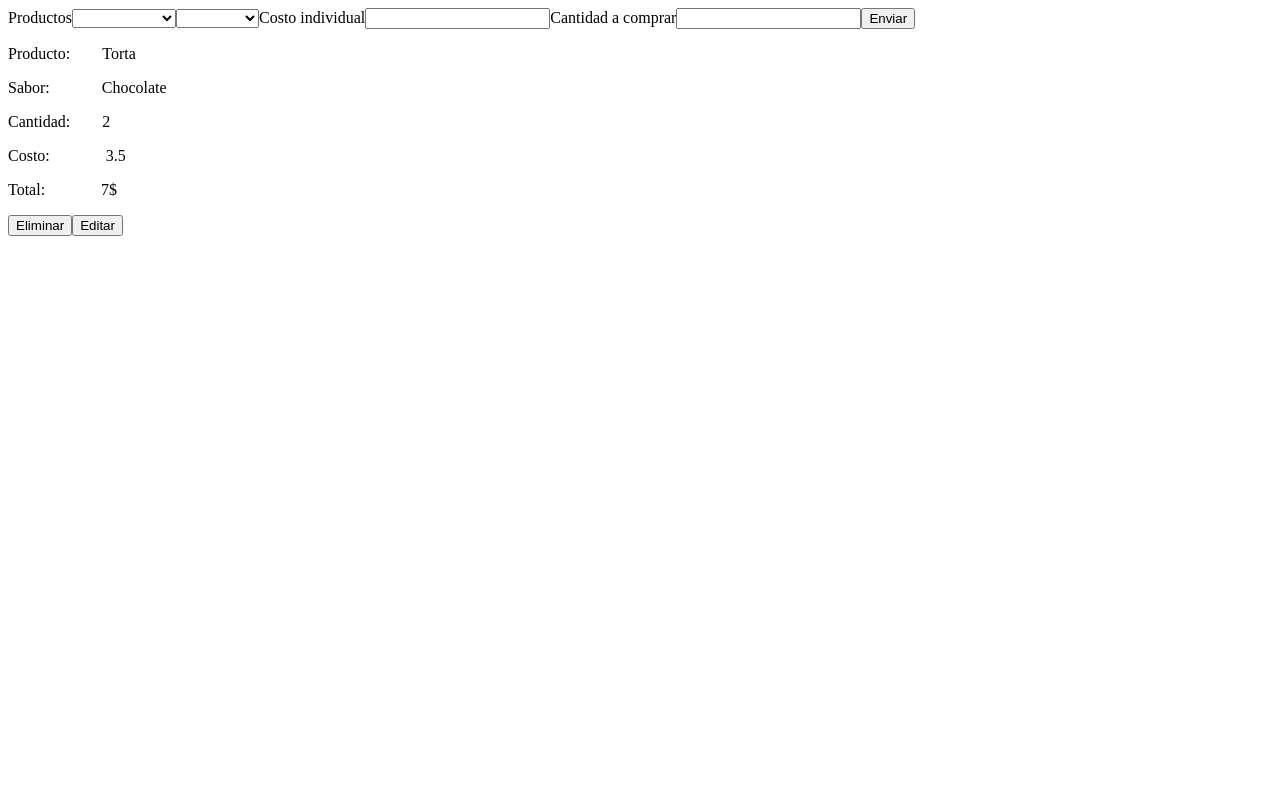
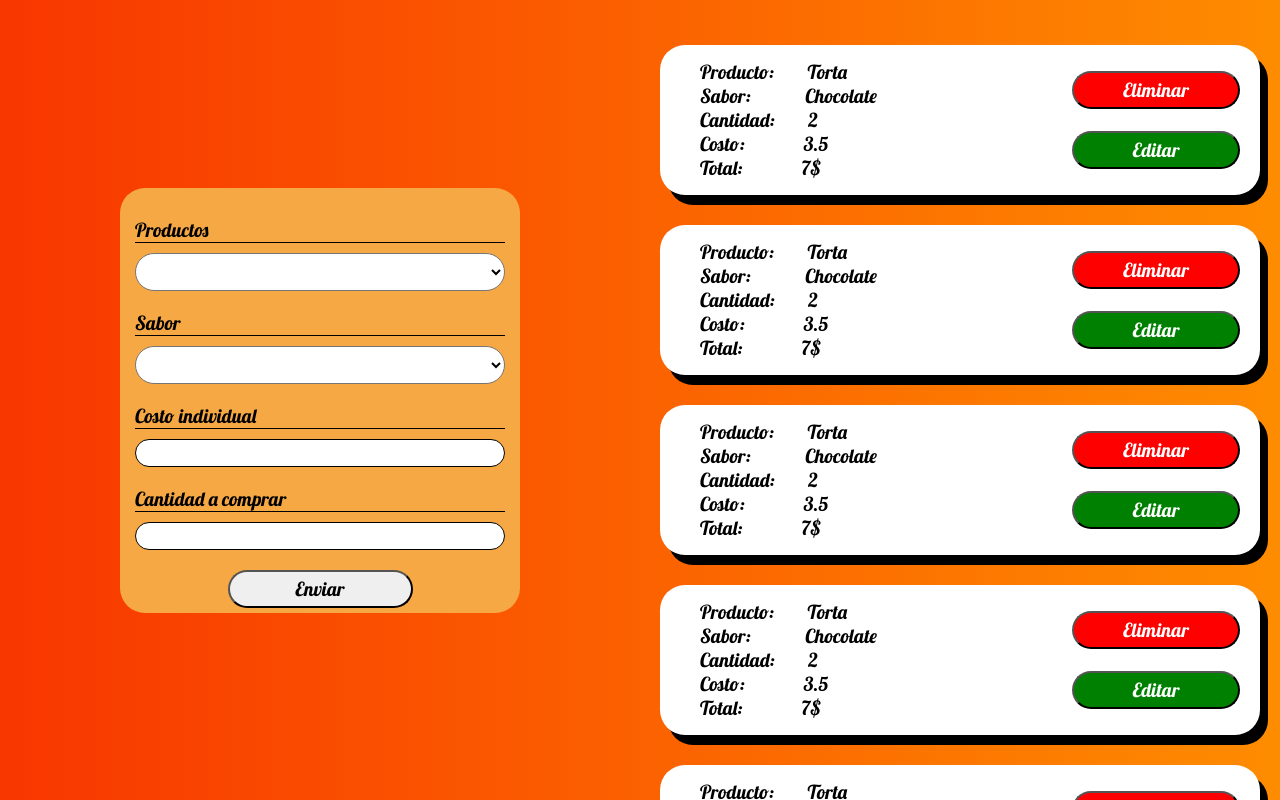
Before and after one commit to ZekoCode/heladeria_crud, a React (Create React App) app: page / in a window 1280 px wide. Built offline with nearby package versions, Linux system fonts and the light colour scheme.

Commit message:
Estilos de la plicacion

```diff
--- a/public/index.html
+++ b/public/index.html
@@ -8,7 +8,6 @@
     <link rel="preconnect" href="https://fonts.gstatic.com" crossorigin>
     <link href="https://fonts.googleapis.com/css2?family=Lobster&display=swap" rel="stylesheet">
 
-
   </head>
   <body>
     <div id="root"></div>
--- a/src/components/App.css
+++ b/src/components/App.css
@@ -0,0 +1,21 @@
+*{
+    margin: 0;
+    margin: 0;
+
+    font-family: 'Lobster',cursive;
+    font-size: 1.1rem;
+}
+
+body{
+    background: #fe8c00;  /* fallback for old browsers */
+    background: -webkit-linear-gradient(to right, #f83600, #fe8c00);  /* Chrome 10-25, Safari 5.1-6 */
+    background: linear-gradient(to right, #f83600, #fe8c00); /* W3C, IE 10+/ Edge, Firefox 16+, Chrome 26+, Opera 12+, Safari 7+ */
+
+}
+
+.main{
+    width: 100vw;
+    height: 100vh;
+
+    display: flex;
+}
--- a/src/components/Form.css
+++ b/src/components/Form.css
@@ -0,0 +1,54 @@
+.container--form{
+    width: 50%;
+    height: 100%;
+    display: flex;
+    justify-content: center;
+    align-items: center;
+}
+
+.form{
+    background-color: rgb(245, 168, 67);
+    width: 400px;
+    height: 425px;
+    box-sizing: border-box;
+    border-radius: 25px;
+    padding: 20px 15px;
+
+    display: flex;
+    flex-direction: column;
+    align-items: center;
+}
+
+.form--label{
+    display: block;
+    border-bottom: 1px solid black;
+    margin: 10px 0;
+    width: 100%;
+}
+
+.form--selectInput{
+    width: 100%;
+    border-radius: 25px;
+    padding: 5px 10px;
+    background-color: white;
+    margin-bottom: 10px;
+}
+
+.form--textInput{
+    display: block;
+    box-sizing: border-box;
+
+    width: 100%;
+    border-radius: 25px;
+    border: 1px solid black;
+    margin-bottom: 10px;
+}
+
+.form--submitInput{
+    width: 50%;
+    border-radius: 25px;
+    /* box-sizing: border-box; */
+    padding: 5px;
+
+    margin: 10px 0;
+}
--- a/src/components/Form.jsx
+++ b/src/components/Form.jsx
@@ -8,7 +8,7 @@ function Form(){
         <>
             <div className='container--form'>
                 <form className='form'>
-                    <label className='form--label'> Productos</label>
+                    <label className='form--label'>Productos</label>
                     <select className='form--selectInput' id="input1" name="categoria">
                         <option value=""></option>
                         <option value="torta">Torta</option>
@@ -17,6 +17,7 @@ function Form(){
                         <option value="cono_helado">Cono helado</option>
                     </select>
 
+                    <label className='form--label'>Sabor</label>
                     <select className='form--selectInput' id="input2" name="sabor">
                         <option value=""></option>
                         <option value="chocolate">Chocolate</option>
@@ -24,10 +25,13 @@ function Form(){
                         <option value="menta">Menta</option>
                         <option value="oreo">Oreo</option>
                     </select>
+
                     <label className='form--label'>Costo individual</label>
                     <input className='form--textInput' id="input3" type="number" name="costo" step="0.1" min="0"/>
+
                     <label className='form--label'>Cantidad a comprar</label>
                     <input className='form--textInput' id="input4" type="number" name="cantidad"/>
+
                     <input className='form--submitInput' type="submit" value="Enviar"/>
                 </form>
             </div>
--- a/src/components/ListSales.css
+++ b/src/components/ListSales.css
@@ -0,0 +1,12 @@
+.container--sales{
+    box-sizing: border-box;
+    width: 50%;
+    height: 100%;
+
+    padding: 30px 20px;
+
+    overflow-y: scroll;
+    display: flex;
+    flex-direction: column;
+    align-items: center;
+}
--- a/src/components/ListSales.jsx
+++ b/src/components/ListSales.jsx
@@ -6,13 +6,13 @@ function ListSales() {
   return (
     <div className='container--sales'>
       <Sale/>
-      {/* <Sale/>
       <Sale/>
       <Sale/>
       <Sale/>
       <Sale/>
       <Sale/>
-      <Sale/> */}
+      <Sale/>
+      <Sale/>
     </div>
   )
 }
--- a/src/components/Sale.css
+++ b/src/components/Sale.css
@@ -0,0 +1,43 @@
+.sale{
+    background-color: rgb(255, 255, 255);
+    box-sizing: border-box;
+    width: 100%;
+    border-radius: 25px;
+    padding: 15px 20px;
+    box-shadow: 8px 10px;
+    margin: 15px 0;
+    display: flex;
+}
+
+.sale--info{
+    /* background-color: aquamarine; */
+    width: 70%;
+}
+
+.sale--info>p{
+    text-indent: 20px;
+}
+
+.sale--action{
+    /* background-color: blueviolet; */
+    width: 30%;
+
+    display: flex;
+    flex-direction: column;
+    justify-content: space-around;
+}
+
+.sale--action__button{
+    border-radius: 25px;
+    padding: 5px 0;
+}
+
+.sale--action__delete{
+    background-color: red;
+    color: white;
+}
+
+.sale--action__edit{
+    background-color: green;
+    color: white;
+}
```
Also changed, not shown: src/index.js (line endings or trailing spaces).
